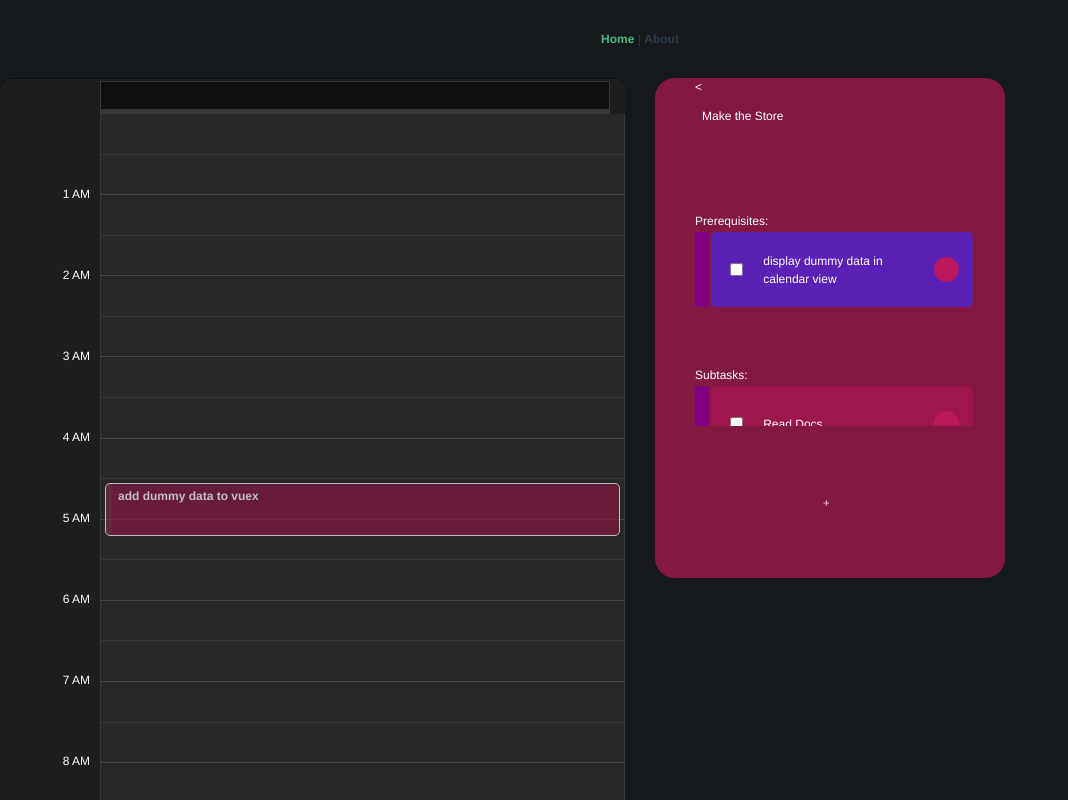
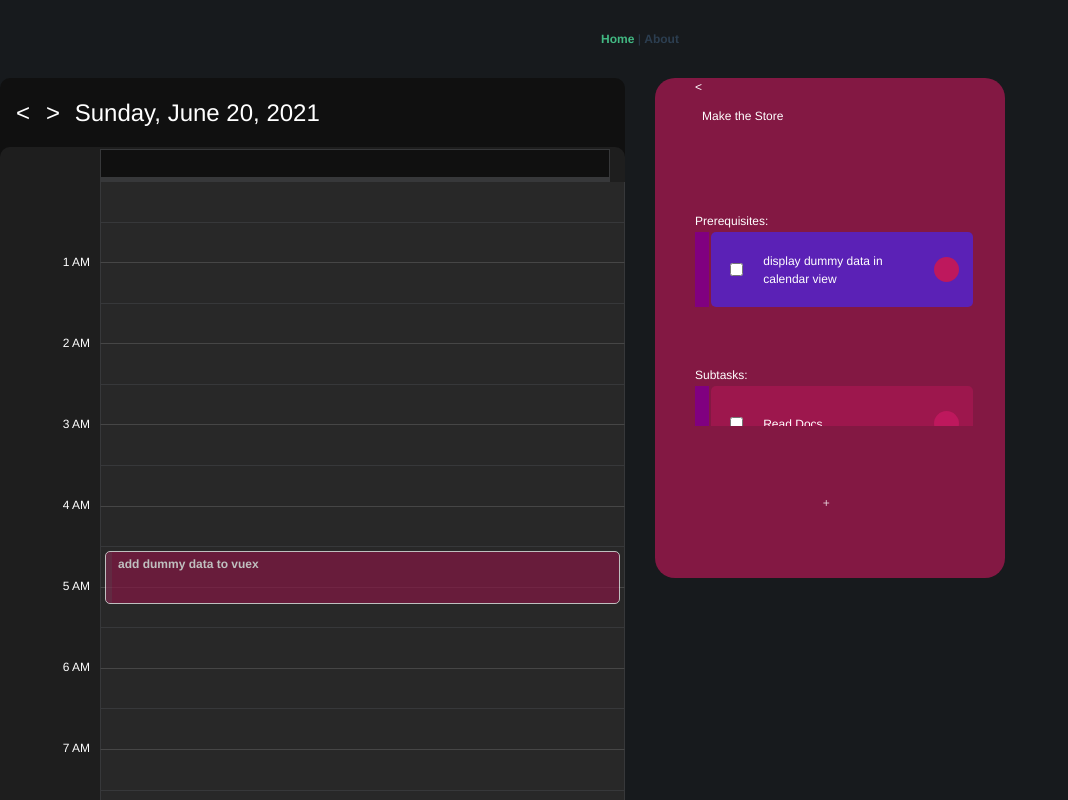
Before and after one commit to clavell/toile, a Vue app: page / in a window 1280 px wide. Shown: the top 800 px of the page, without its empty margins (0-1068 px from the left). Built offline with nearby package versions, Linux system fonts and the light colour scheme; the HTML template or start-up script is replaced by a standard one.

Commit message:
shows date and forward and back between days

```diff
--- a/src/components/Calendar.vue
+++ b/src/components/Calendar.vue
@@ -1,5 +1,20 @@
 <template>
   <div class="container">
+    <div class="calendarViewDate">
+      <button
+        class="currentDateChangeButton"
+        @click="changeCurrentDate(backADay)"
+      >
+        &lt;
+      </button>
+      <button
+        class="currentDateChangeButton"
+        @click="changeCurrentDate(forwardADay)"
+      >
+        &gt;
+      </button>
+      {{ todaysDate }}
+    </div>
     <div class="top">
       <div class="left-sidebar top-left"></div>
       <div class="midheader">
@@ -34,7 +49,12 @@
 </template>
 
 <script>
+import { useStore } from 'vuex'
+import { computed } from 'vue'
+
 import { DateTime } from 'luxon'
+
+import { currentDateChangeEnum } from '@/use/enums.js'
 
 import SidebarTime from '@/components/SidebarTime.vue'
 import TimeGridUnit from '@/components/TimeGridUnit.vue'
@@ -46,6 +66,23 @@ export default {
     SidebarTime,
     TimeGridUnit,
     CalendarEntry,
+  },
+  setup() {
+    const store = useStore()
+
+    const todaysDate = computed(() => {
+      const fullDate = DateTime.fromFormat(store.state.currentDate, 'yyyyMMdd')
+      return fullDate.toLocaleString(DateTime.DATE_HUGE) //=>  '4/20/2017'
+    })
+
+    const backADay = currentDateChangeEnum.back
+    const forwardADay = currentDateChangeEnum.forward
+
+    const changeCurrentDate = function (instruction) {
+      store.dispatch('setCurrentDate', { instruction })
+    }
+
+    return { todaysDate, backADay, forwardADay, changeCurrentDate }
   },
   data() {
     //make the times on the sidebar
@@ -116,6 +153,11 @@ export default {
 </script>
 
 <style>
+.calendarViewDate {
+  padding: 0.5rem;
+  font-size: 1.5rem;
+}
+
 .container {
   background-color: #101010;
   border-radius: var(--border-radius);
@@ -263,4 +305,8 @@ body {
 .commitment > span {
   padding: 3px;
 }
+
+.currentDateChangeButton {
+  padding: 0.5rem;
+}
 </style>
--- a/src/store/actions.js
+++ b/src/store/actions.js
@@ -1,5 +1,9 @@
 import { v4 as uuidv4 } from 'uuid'
 import { getters } from '@/store/getters.js'
+
+import { currentDateChangeEnum } from '@/use/enums.js'
+
+import { DateTime } from 'luxon'
 
 export const actions = {
   updateStartTime({ commit }, { newStartTime, id }) {
@@ -50,6 +54,31 @@ export const actions = {
       commit('SET_DECK_AS_SINGLE_PARENT', { deckIndex: i, commitment })
     }
   },
+
+  setCurrentDate({ state, commit }, { instruction }) {
+    const currentDateObject = DateTime.fromFormat(
+      state.currentDate,
+      state.dateFormat
+    )
+    switch (instruction) {
+      //if the type of change is FORWARD commit the change with a date one GREATER than previous date
+      case currentDateChangeEnum.forward:
+        commit('UPDATE_CURRENT_DATE', {
+          newDate: currentDateObject
+            .plus({ day: 1 })
+            .toFormat(state.dateFormat),
+        })
+        break
+      //if the type of change is BACK commit the change with a date one LESS than previous date
+      case currentDateChangeEnum.back:
+        commit('UPDATE_CURRENT_DATE', {
+          newDate: currentDateObject
+            .minus({ day: 1 })
+            .toFormat(state.dateFormat),
+        })
+        break
+    }
+  },
   // updateDisplayOrder({state, commit},{commitment, newPosition}){
 
   // }
--- a/src/store/mutations.js
+++ b/src/store/mutations.js
@@ -5,9 +5,10 @@ import { movingEnum, originTypeEnum } from '@/use/enums.js'
 
 // export `mutations` as a named export
 export const mutations = {
+  UPDATE_CURRENT_DATE(state, { newDate }) {
+    state.currentDate = newDate
+  },
   UPDATE_START_TIME(state, { newStartTime, id }) {
-    newStartTime
-    id
     //find the correct schedule entry in the schedule array
     const index = getters.indexFromStateArray(id, state, 'schedule')
     //set the value of the start time of this commitment to the new start time
--- a/src/store/stategenerator.js
+++ b/src/store/stategenerator.js
@@ -3,6 +3,7 @@ import { originTypeEnum } from '@/use/enums'
 export function generateState() {
   return {
     timeFormat: 'yyyyMMddHHmm',
+    dateFormat: 'yyyyMMdd',
     currentDate: '20210620',
     // topParent: { id: '91f281f4-b8dc-429a-8e21-6b9d72ce8428'},
     topParent: [{ id: 'a225c8ed-4ab0-425a-8a88-02335ba51baa' }],
@@ -249,7 +250,7 @@ export function generateState() {
       {
         id: 'eab67363-4773-47a0-9661-17253b52d4e8',
         commitmentId: '7ece7fc9-0a59-47b2-b87f-2e493bfb4d49',
-        sessionStartTime: '202106211630',
+        sessionStartTime: '202106210130',
         sessionDuration: 45,
       },
     ],
--- a/src/use/enums.js
+++ b/src/use/enums.js
@@ -13,3 +13,8 @@ export const classStringEnum = Object.freeze({
   parent: 'parent',
   deck: 'deck',
 })
+
+export const currentDateChangeEnum = Object.freeze({
+  back: 'back',
+  forward: 'forward',
+})
```
Also changed, not shown: 2 other files (tests, documents, lock files or other folders).
